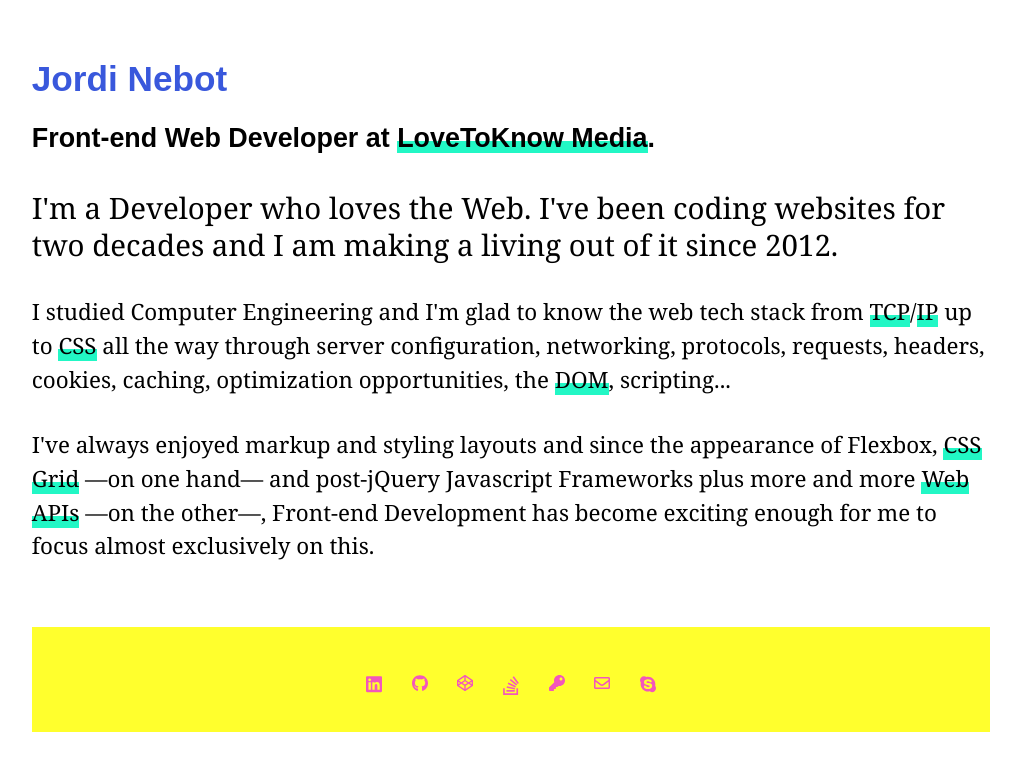
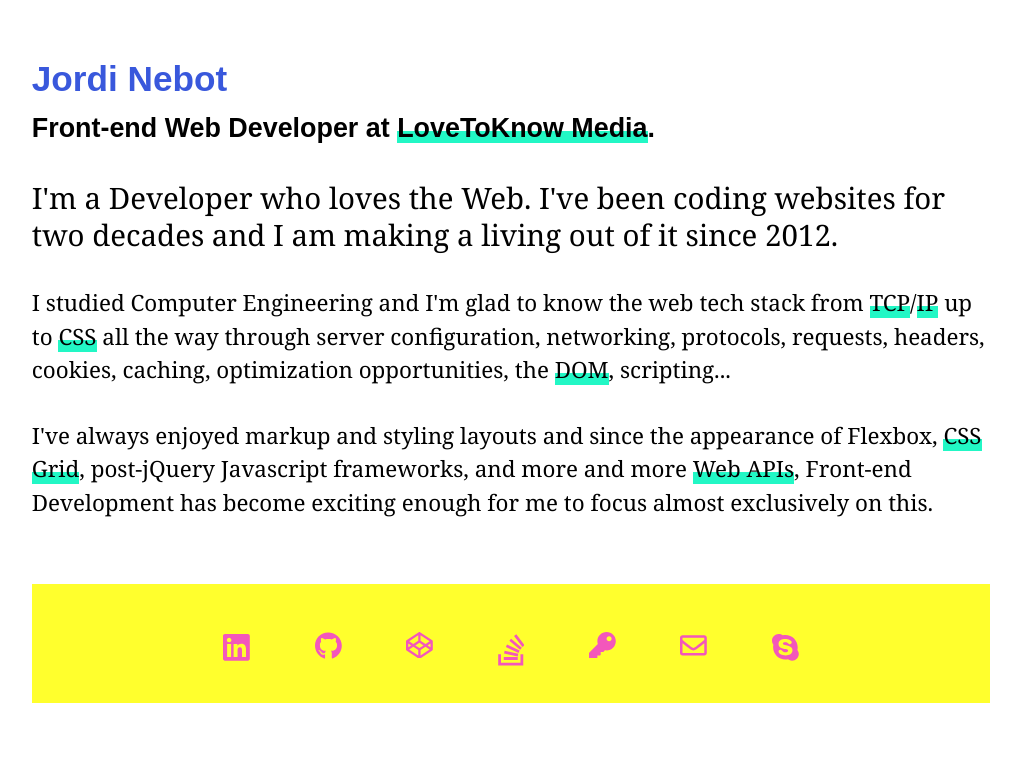
Before and after one commit to jordinebot/me, a website: page src/statics/index.html in a window 1280 px wide. Shown: the whole page, without its empty margins (129-1150 px from the left). Drawn offline with nearby package versions, Linux system fonts and the light colour scheme; files that its build step writes are made by us from their sources.

Commit message:
Adjust copy, some margins, and increase icons' size

```diff
--- a/src/scss/_common.scss
+++ b/src/scss/_common.scss
@@ -83,7 +83,7 @@ h6 {
 h1 {
     font-size: calc(1.6em + 0.75vw);
     color: $blue;
-    margin-bottom: calc(0.25em + 0.75vw);
+    margin-bottom: 0.25em;
 }
 
 p {
--- a/src/scss/_footer.scss
+++ b/src/scss/_footer.scss
@@ -4,15 +4,15 @@ footer {
     margin: 4em auto;
     .social-media {
         margin: 0 auto;
-        max-width: 320px;
+        width: 100%;
+        max-width: 640px;
         display: flex;
         justify-content: space-around;
         padding: 3em 0 2em 0;
     }
     .social-icon {
-        display: inline-block;
         svg {
-            width: 16px;
+            width: calc(14px + 1vw);
             color: $pink;
             &:hover {
                 animation: psychedelia 200ms infinite;
--- a/src/statics/index.html
+++ b/src/statics/index.html
@@ -19,7 +19,7 @@
         <section id="background">
             <p>I'm a Developer who loves the Web. I've been coding websites for two decades and I am making a living out of it since 2012.</p>
             <p>I studied Computer Engineering and I'm glad to know the web tech stack from <a href="https://tools.ietf.org/rfc/rfc793.txt">TCP</a>/<a href="https://tools.ietf.org/rfc/rfc791.txt">IP</a> up to <a href="https://developer.mozilla.org/en-US/docs/Web/CSS">CSS</a> all the way through server configuration, networking, protocols, requests, headers, cookies, caching, optimization opportunities, the <a href="https://developer.mozilla.org/en-US/docs/Glossary/DOM">DOM</a>, scripting...</p>
-            <p>I've always enjoyed markup and styling layouts and since the appearance of Flexbox, <a href="https://developer.mozilla.org/en-US/docs/Web/CSS/CSS_Grid_Layout">CSS Grid</a> —on one hand— and post-jQuery Javascript Frameworks plus more and more <a href="https://developer.mozilla.org/en-US/docs/Web/API">Web APIs</a> —on the other—, Front-end Development has become exciting enough for me to focus almost exclusively on this.</p>
+            <p>I've always enjoyed markup and styling layouts and since the appearance of Flexbox, <a href="https://developer.mozilla.org/en-US/docs/Web/CSS/CSS_Grid_Layout">CSS Grid</a>, post-jQuery Javascript frameworks, and more and more <a href="https://developer.mozilla.org/en-US/docs/Web/API">Web APIs</a>, Front-end Development has become exciting enough for me to focus almost exclusively on this.</p>
         </section>
         <footer class="main-footer">
             <div class="social-media">
```
